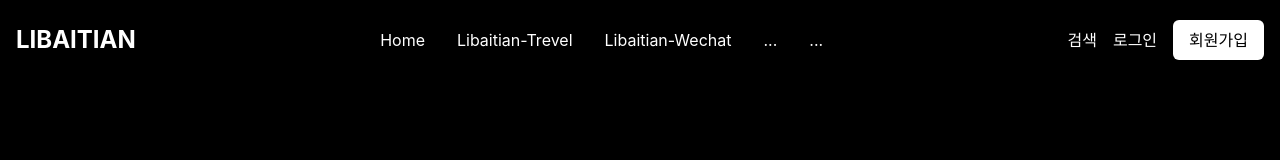
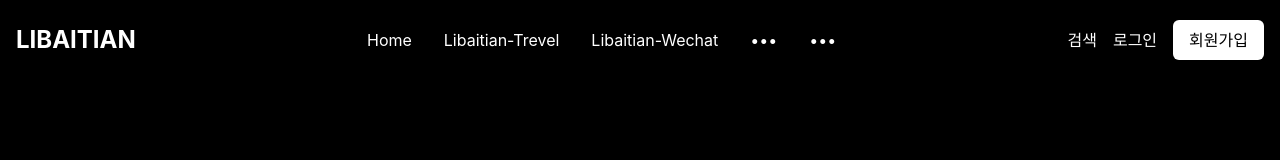
Before and after one commit to Team-Addmore/libaitian-new, a Next.js app: page / in a window 1280 px wide. Shown: the top 160 px of the page. Built offline with nearby package versions, Linux system fonts and the light colour scheme; a web font is replaced by a local one.

Commit message:
메뉴 이름 수정

```diff
--- a/src/components/layout/Header.tsx
+++ b/src/components/layout/Header.tsx
@@ -16,16 +16,16 @@ export default function Header() {
               Home
             </Link>
             <Link href="/products" className="text-white hover:text-brand-accent transition-colors">
-             Libaitian-Trevel
+              Libaitian-Trevel
             </Link>
             <Link href="/shop" className="text-white hover:text-brand-accent transition-colors">
               Libaitian-Wechat
             </Link>
             <Link href="/board" className="text-white hover:text-brand-accent transition-colors">
-              ...
+              •••
             </Link>
             <Link href="/contact" className="text-white hover:text-brand-accent transition-colors">
-              ...
+              •••
             </Link>
           </nav>
 
```
